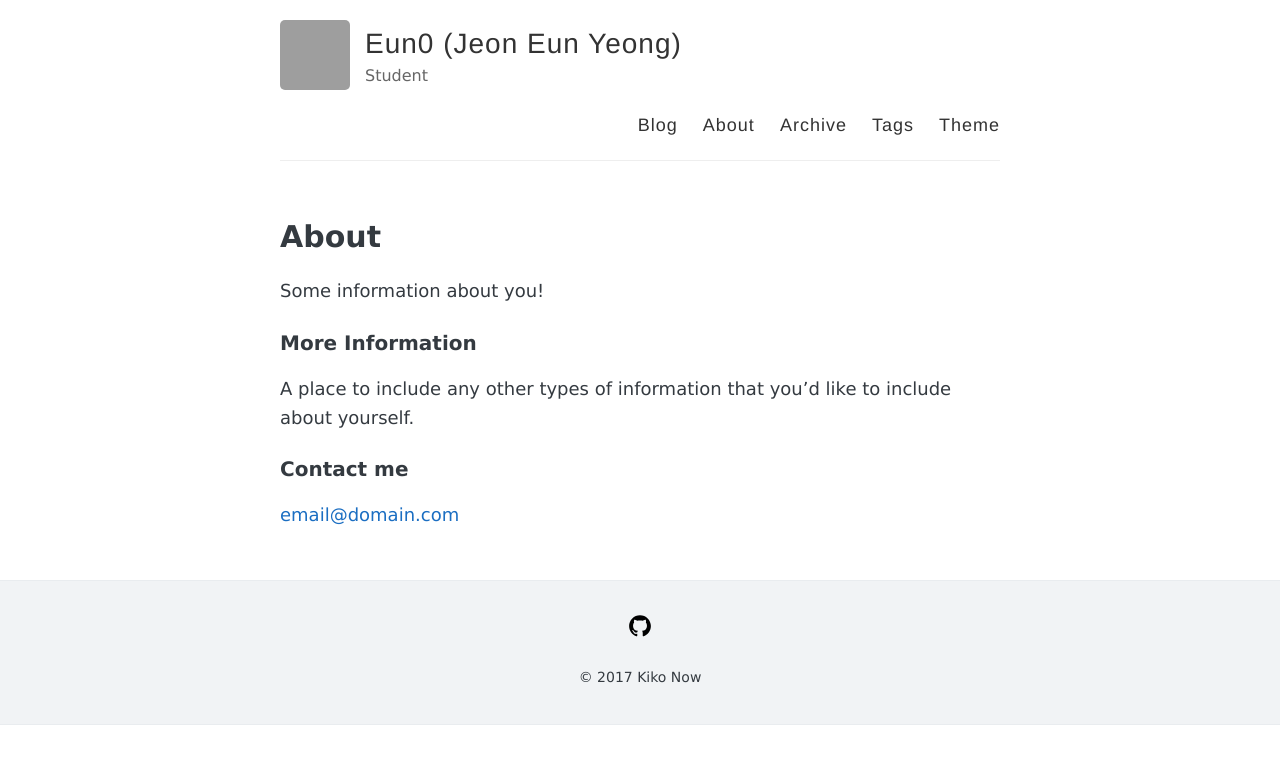
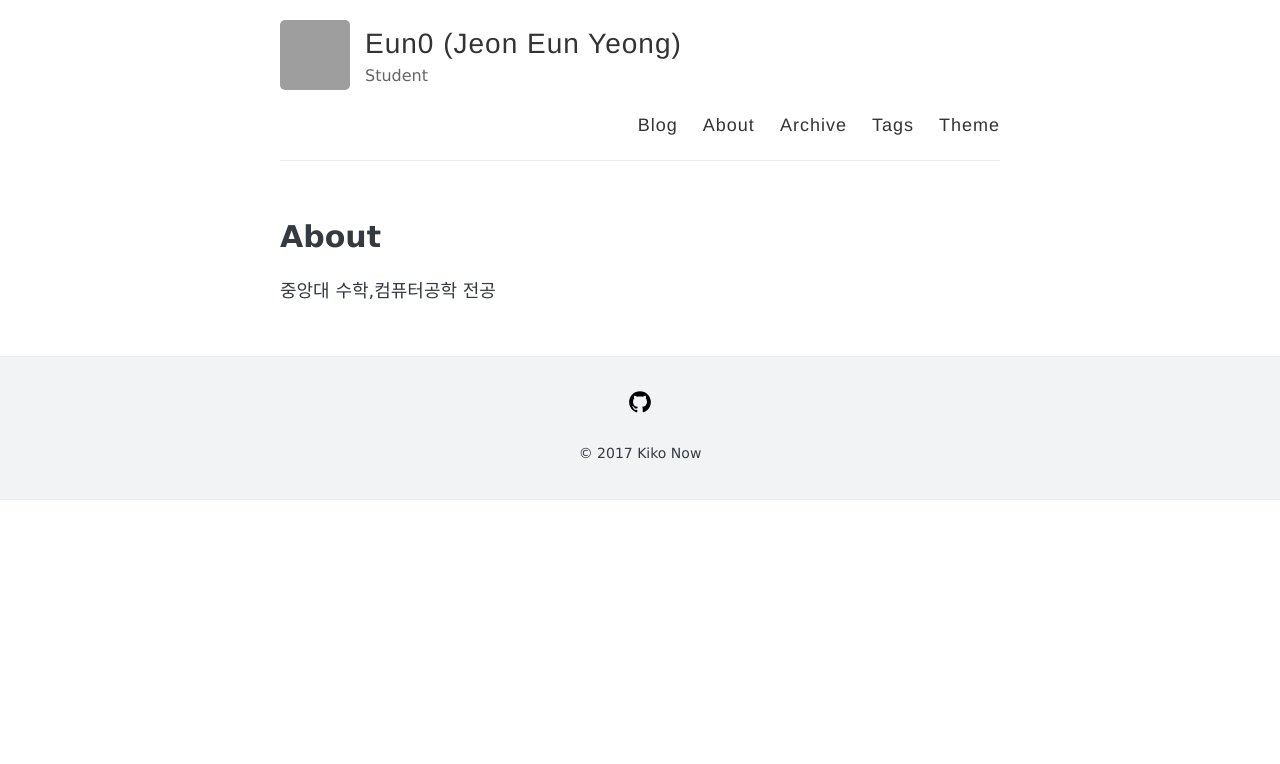
Before and after one commit to Eun0/Eun0.github.io, a Jekyll site: the page built from about.md, in a window 1280 px wide. Shown: the top 764 px of the page. Built offline with Jekyll 4.4.1, drawn with Linux system fonts in a browser that asks for light colours; grey boxes are pictures that could not be loaded.

Commit message:
Update about.md

```diff
--- a/about.md
+++ b/about.md
@@ -4,12 +4,4 @@ title: About
 permalink: /about/
 ---
 
-Some information about you!
-
-### More Information
-
-A place to include any other types of information that you'd like to include about yourself.
-
-### Contact me
-
-[email@domain.com](mailto:email@domain.com)
+중앙대 수학,컴퓨터공학 전공
```
